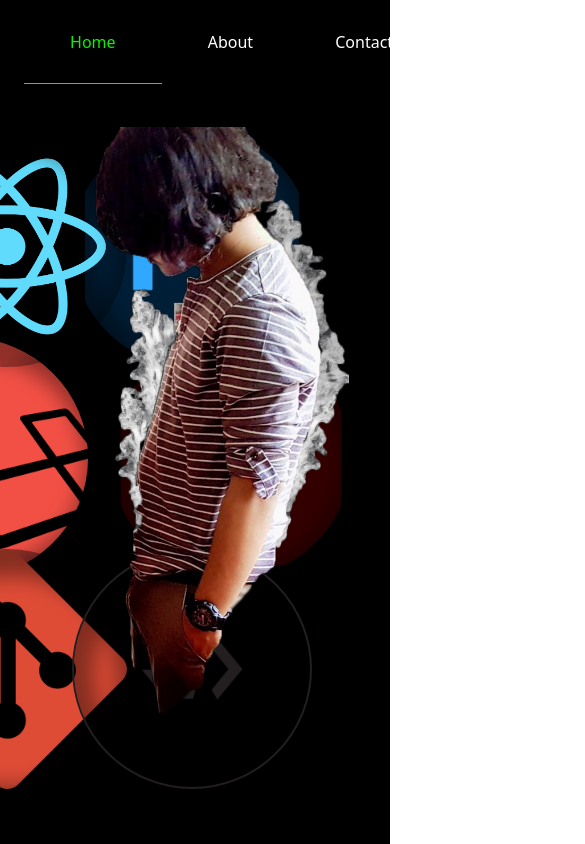
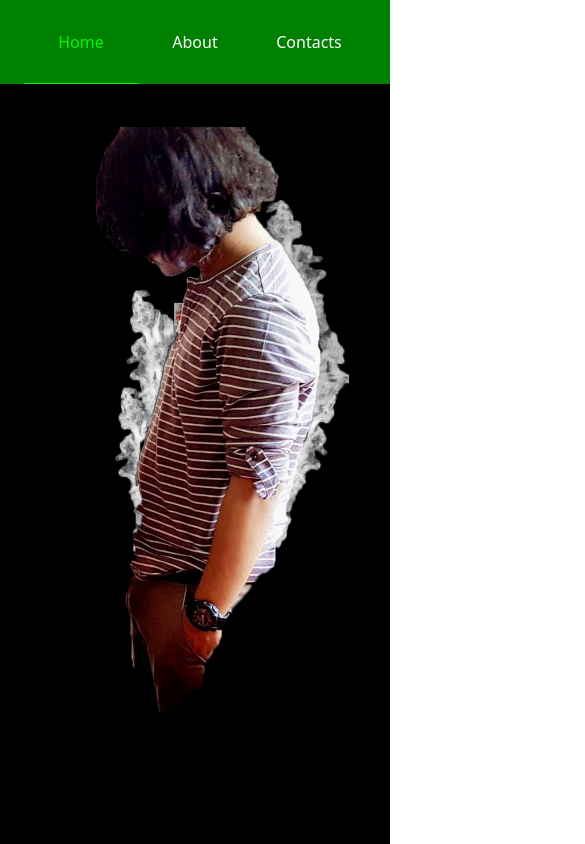
Before and after one commit to trickster1o1/my-portfolio, a React (Create React App) app: page / in a window 390 px wide. Shown: the top 844 px of the page, 585 px wide, since content can reach past the window. Built offline with nearby package versions, Linux system fonts and the light colour scheme.

Commit message:
Movile UI fix

```diff
--- a/src/Front.js
+++ b/src/Front.js
@@ -1,4 +1,5 @@
 import './main.css';
+import './mobile.css';
 import { useEffect } from 'react';
 function Front() {
     useEffect(()=>{
@@ -75,6 +76,9 @@ function Front() {
                     <li className='nav' onClick={()=>magic('contact')} id='cont'>Contacts</li>
                 </ul>
             </div>
+            {/* <div className='dis'>
+                This is it
+            </div> */}
             </div>
             <div className='container-fluid element-body'>
                 <div className='main-body'>
@@ -85,7 +89,7 @@ function Front() {
                             <div  id="abt"><h2 align='center'>About</h2></div>
                     </div>
 
-                    <div className='talent t-1' id='t1'>
+                   <div className='talent t-1' id='t1'>
                     </div>
 
                     <div className='talent  t-2'  id='t2'>
--- a/src/main.css
+++ b/src/main.css
@@ -15,8 +15,10 @@
     display: flex;
     flex-direction: row;
     padding: 0 1.5em !important;
+    width: 100%;
+    min-height: 10vh;
+} .nav-cont-1 {
     width: 60%;
-    min-height: 10vh;
 }.nav {
     display: flex;
     align-items: center;
@@ -438,12 +440,11 @@
     background-color: green;
     border-radius: 15px;
 }.fin{
-
     animation: fadeIn 1s ease-in;
 }.fout {
     opacity: 0;
     top: -2%;
-    animation: fadeOut 1s ease-out;
+    animation: fadeOut 1s linear;
     display: none;
 } @keyframes fadeIn {
     from {
--- /dev/null
+++ b/src/mobile.css
@@ -0,0 +1,31 @@
+@media screen and (max-width: 411px) {
+    /* .dis {
+        display: none;
+    } */
+
+     .navbar .nav-cont-1 {
+        background-color: green;
+        width: 100%;
+    } .talent {
+        display: none;
+    } .f-about div {
+        height: 75vh;
+        width: 97%;
+        top: 12%;
+        left: 1%;
+        z-index: 150;
+    } .fcc {
+        animation: none;
+    } .fccB {
+        animation: none;
+    } .fin {
+        animation-duration: .3s;
+    } .fout {
+        animation-duration: .3s;
+    } @keyframes fadeIn {
+        from {
+            top: -2%;
+            opacity: 1;
+        }
+    }
+}
```
Also changed, not shown: src/nothing.js (deleted, +0 -7 lines).
